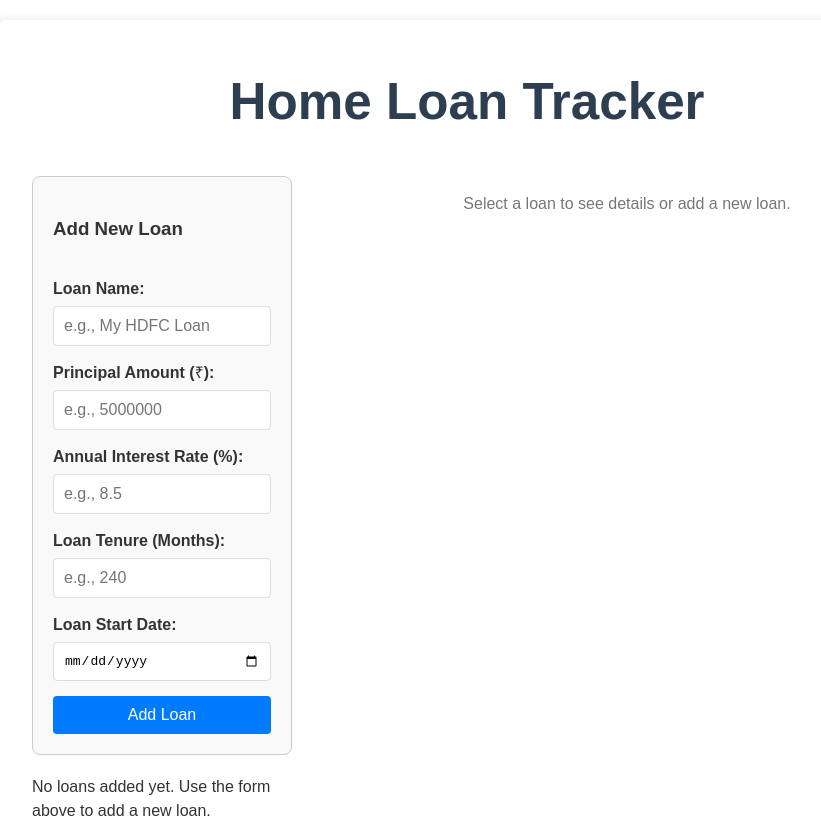
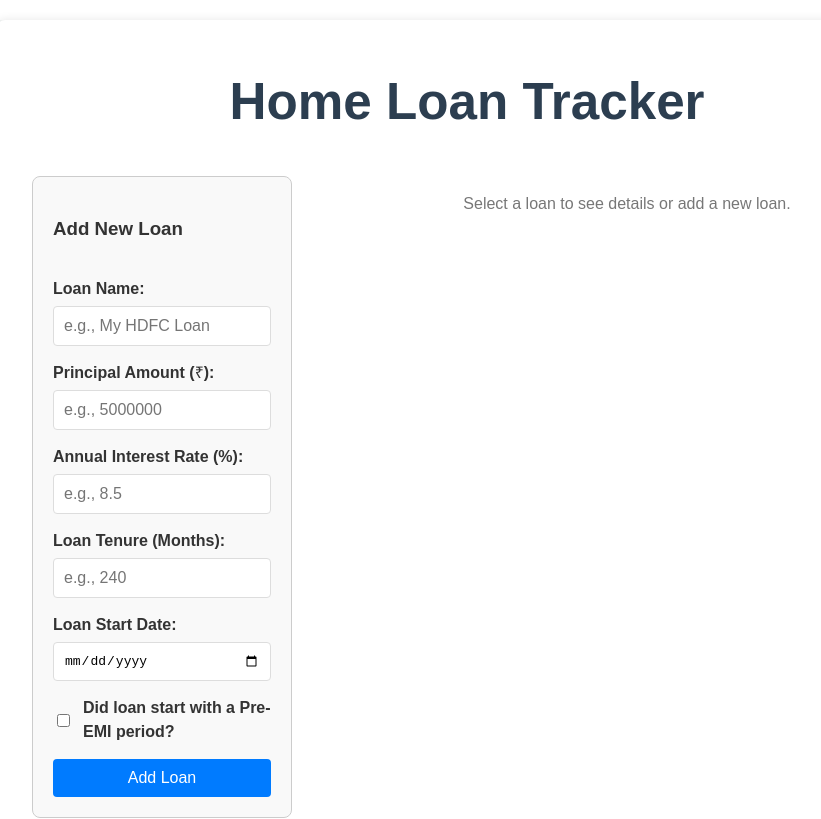
Before and after one commit to dubeyanurag/loan-tracker, a React (Vite) app: page / in a window 1280 px wide. Shown: the top 819 px of the page, without its empty margins (173-994 px from the left). Built offline with nearby package versions, Linux system fonts and the light colour scheme.

Commit message:
feat(loan): Add option to specify if loan started with Pre-EMI

```diff
--- a/src/components/LoanForm.tsx
+++ b/src/components/LoanForm.tsx
@@ -55,8 +55,9 @@ const LoanForm: React.FC = () => {
   const [name, setName] = useState('');
   const [principal, setPrincipal] = useState('');
   const [interestRate, setInterestRate] = useState('');
-  const [tenureMonths, setTenureMonths] = useState(''); // Changed state name
+  const [tenureMonths, setTenureMonths] = useState('');
   const [startDate, setStartDate] = useState('');
+  const [startedWithPreEMI, setStartedWithPreEMI] = useState(false); // New state for checkbox
 
   const handleSubmit = (e: React.FormEvent) => {
     e.preventDefault();
@@ -64,8 +65,9 @@ const LoanForm: React.FC = () => {
     const loanDetails: LoanDetails = {
       principal: parseFloat(principal),
       originalInterestRate: parseFloat(interestRate),
-      originalTenureMonths: parseInt(tenureMonths), // Use directly
+      originalTenureMonths: parseInt(tenureMonths),
       startDate: startDate,
+      startedWithPreEMI: startedWithPreEMI, // Add flag to details
     };
 
     // Basic validation (can be expanded)
@@ -93,8 +95,9 @@ const LoanForm: React.FC = () => {
     setName('');
     setPrincipal('');
     setInterestRate('');
-    setTenureMonths(''); // Reset months state
+    setTenureMonths('');
     setStartDate('');
+    setStartedWithPreEMI(false); // Reset checkbox state
   };
 
   return (
@@ -120,6 +123,16 @@ const LoanForm: React.FC = () => {
         <Label htmlFor="startDate">Loan Start Date:</Label>
         <Input type="date" id="startDate" value={startDate} onChange={(e) => setStartDate(e.target.value)} required />
       </FormGroup>
+      <FormGroup style={{ flexDirection: 'row', alignItems: 'center', gap: '10px' }}>
+        <Input
+          type="checkbox"
+          id="startedWithPreEMI"
+          checked={startedWithPreEMI}
+          onChange={(e) => setStartedWithPreEMI(e.target.checked)}
+          style={{ width: 'auto' }} // Adjust checkbox width
+        />
+        <Label htmlFor="startedWithPreEMI" style={{ marginBottom: 0 }}>Did loan start with a Pre-EMI period?</Label>
+      </FormGroup>
       <Button type="submit">Add Loan</Button>
     </FormContainer>
   );
--- a/src/types.ts
+++ b/src/types.ts
@@ -39,6 +39,7 @@ export interface LoanDetails {
   originalInterestRate: number; // Annual percentage
   originalTenureMonths: number;
   startDate: string; // ISO date string
+  startedWithPreEMI?: boolean; // Optional flag
 }
 
 export interface Loan {
```
